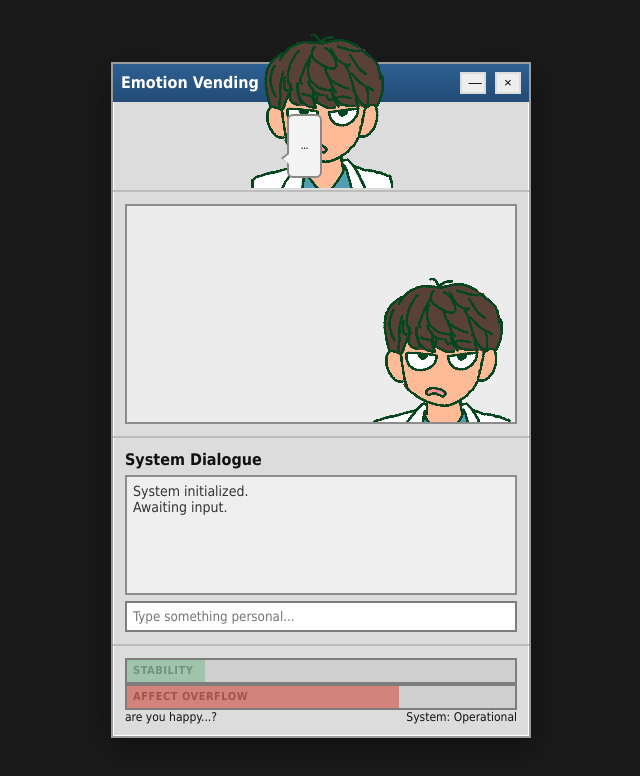
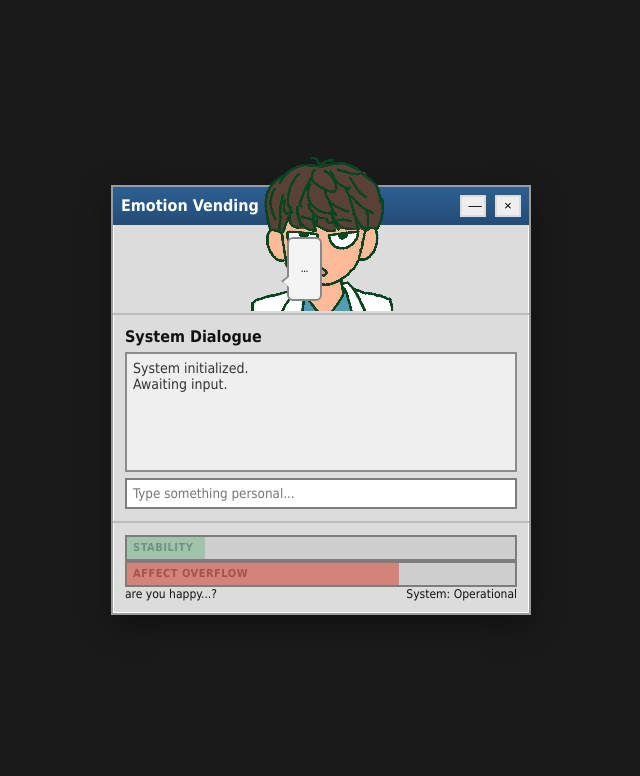
Before and after one commit to qkrwogid2019-sudo/Byu, a plain HTML site: page index.html in a window 1280 px wide. Shown: the whole page, without its empty margins (319-959 px from the left). Drawn offline with Linux system fonts and the light colour scheme.

Commit message:
Update index.html

```diff
--- a/index.html
+++ b/index.html
@@ -20,6 +20,8 @@
       </div>
     </div>
 
+    <!-- DISPLAY -->
+    <div class="display-panel">
       <div class="character-row">
         <div class="avatar">
           <img src="img/base.png" class="layer" />
@@ -28,16 +30,6 @@
 
         <div class="speech-bubble" id="speech">
           <p>…</p>
-  </div>
-</div>
-
-    <!-- CHARACTER -->
-    <div class="section character">
-      <div class="preview">
-        <div class="avatar">
-          <!-- 캐릭터 레이어 -->
-          <img src="img/base.png" class="layer base" />
-          <img src="img/angry_01.png" class="layer face" id="faceLayer" />
         </div>
       </div>
     </div>
@@ -59,6 +51,7 @@
       />
     </div>
 
+    <!-- GAUGE -->
     <div class="section gauge">
       <div class="bars">
         <div class="bar stability">
```
Lines whose indentation alone changed are shown as unchanged.
